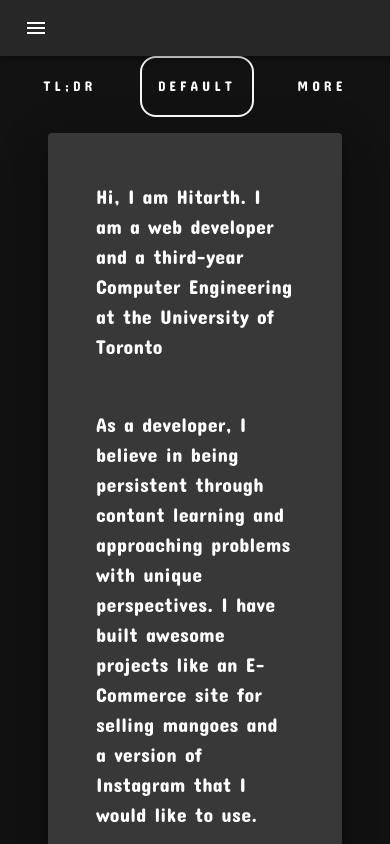
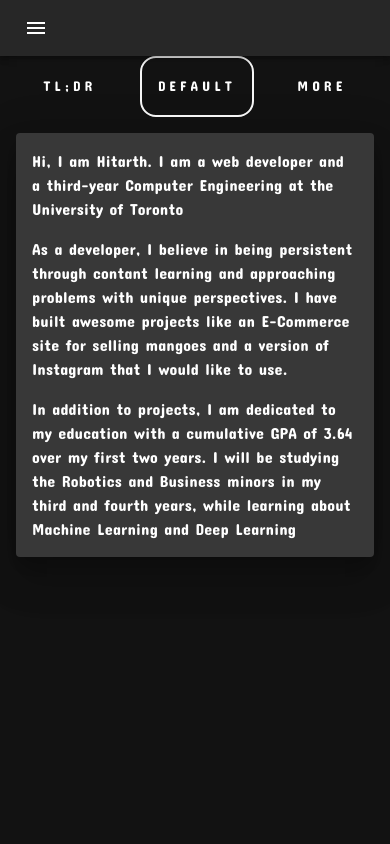
Before and after one commit to HittuDesai/personal-portfolio, a Next.js app: page / in a window 390 px wide. Shown: the top 844 px of the page. Built offline with nearby package versions, Linux system fonts and the light colour scheme.

Commit message:
Modified the paddings and spacings to change with screen size

```diff
--- a/components/AboutMeSection.jsx
+++ b/components/AboutMeSection.jsx
@@ -1,8 +1,18 @@
-import { Button, Grid, Paper, Typography } from "@mui/material";
+import {
+	Button,
+	Grid,
+	Paper,
+	Typography,
+	useMediaQuery,
+	useTheme,
+} from "@mui/material";
 import { useState } from "react";
 import aboutMeDescriptions from "../data/aboutme";
 
 export function AboutMeSection() {
+	const theme = useTheme();
+	const screenLessThanSM = useMediaQuery(theme.breakpoints.down("sm"));
+
 	const [currentDescription, setCurrentDescription] = useState(1);
 	const currentDescriptionTextObject =
 		aboutMeDescriptions[currentDescription];
@@ -57,17 +67,21 @@ export function AboutMeSection() {
 			</Grid>
 			<Grid
 				item
-				sx={{ width: "100%", padding: "0 3rem", marginTop: "1rem" }}
+				sx={{
+					width: "100%",
+					padding: screenLessThanSM ? "0 1rem" : "0 3rem",
+					marginTop: "1rem",
+				}}
 			>
 				<Paper
 					elevation={24}
 					sx={{
 						width: "100%",
 						height: "100%",
-						padding: "3rem",
+						padding: screenLessThanSM ? "1rem" : "3rem",
 						display: "flex",
 						flexDirection: "column",
-						gap: "3rem",
+						gap: screenLessThanSM ? "1rem" : "3rem",
 					}}
 				>
 					{Object.keys(currentDescriptionTextObject).map(key => (
@@ -75,7 +89,9 @@ export function AboutMeSection() {
 							key={key}
 							sx={{
 								fontFamily: "Concert One, sans-serif",
-								fontSize: "1.25rem",
+								fontSize: screenLessThanSM
+									? "inherit"
+									: "1.25rem",
 							}}
 						>
 							{currentDescriptionTextObject[key]}
--- a/components/NavBar.jsx
+++ b/components/NavBar.jsx
@@ -4,15 +4,11 @@ import {
 	IconButton,
 	Toolbar,
 	Typography,
-	useMediaQuery,
-	useTheme,
 } from "@mui/material";
 import MenuIcon from "@mui/icons-material/Menu";
 import { useState } from "react";
 
 export function NavBar() {
-	const theme = useTheme();
-	const screenLessThanSM = useMediaQuery(theme.breakpoints.down("sm"));
 	const [expandMenu, setExpandMenu] = useState(false);
 
 	const menuItemTexts = ["About Me", "My Projects", "Contact Me"];
@@ -40,8 +36,6 @@ export function NavBar() {
 
 	return (
 		<AppBar position="sticky">
-			{screenLessThanSM ? (
-				<>
 			<Toolbar>
 				<IconButton
 					onClick={() =>
@@ -54,12 +48,6 @@ export function NavBar() {
 			<Collapse in={expandMenu}>
 				<NavigationMenuItems />
 			</Collapse>
-				</>
-			) : (
-				<Toolbar>
-					<NavigationMenuItems />
-				</Toolbar>
-			)}
 		</AppBar>
 	);
 }
```
Lines whose indentation alone changed are shown as unchanged.
